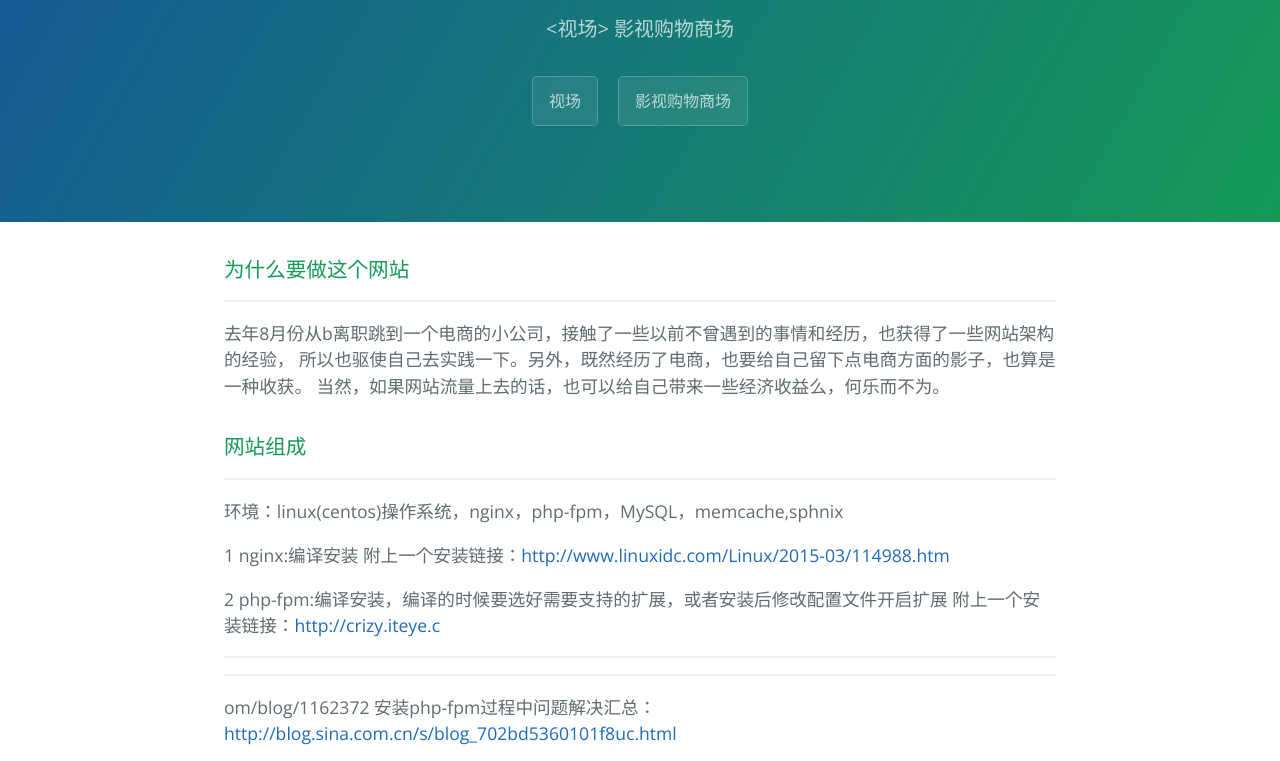
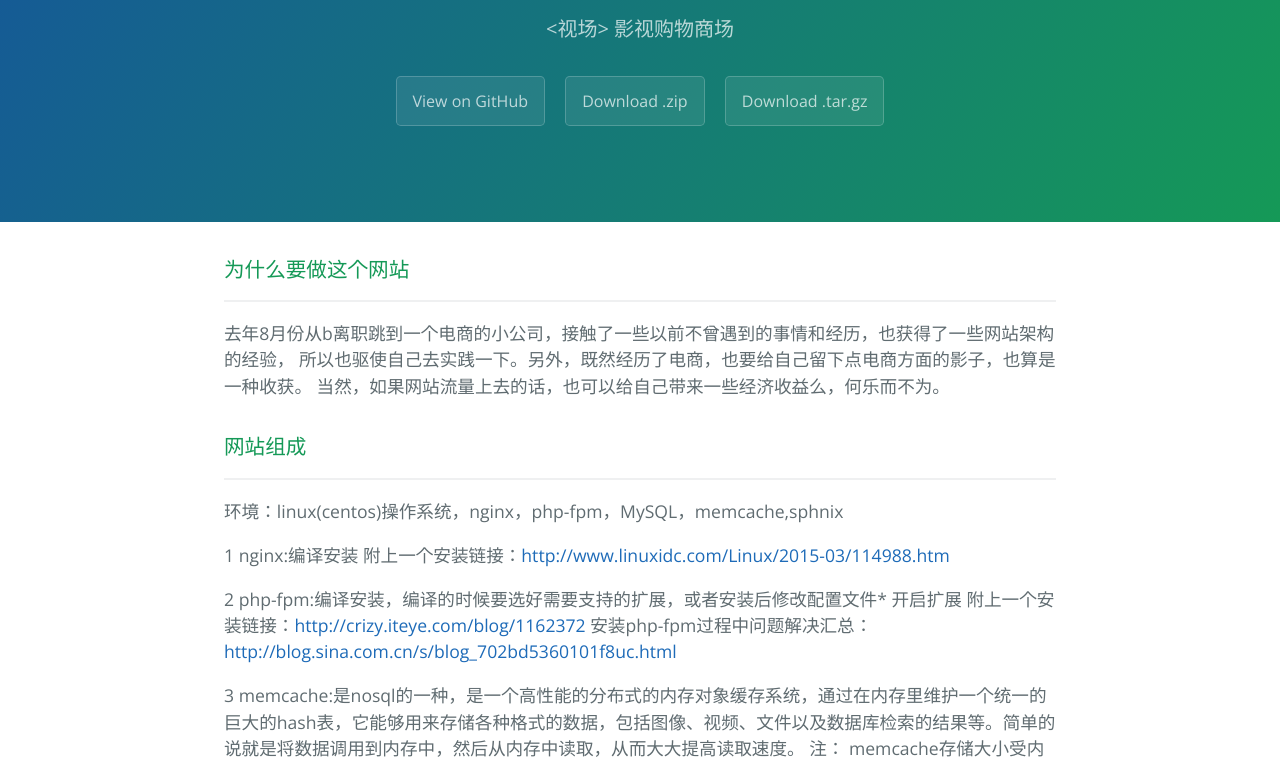
Before and after one commit to guangtouwu/20160413.guangtouwu.github.io, a plain HTML site: page index.html in a window 1280 px wide. Shown: the part 161-922 px from the top of the page. Drawn offline with nearby package versions, Linux system fonts and the light colour scheme.

Commit message:
Create gh-pages branch via GitHub

```diff
--- a/index.html
+++ b/index.html
@@ -13,8 +13,9 @@
     <section class="page-header">
       <h1 class="project-name">自己的第一个网站--安装篇</h1>
       <h2 class="project-tagline">&lt;视场&gt; 影视购物商场</h2>
-      <a href="https://www.videoshopping.cn" class="btn">视场</a>
-      <a href="https://www.videoshopping.cn" class="btn">影视购物商场</a>
+      <a href="https://github.com/guangtouwu/20160413.guangtouwu.github.io" class="btn">View on GitHub</a>
+      <a href="https://github.com/guangtouwu/20160413.guangtouwu.github.io/zipball/master" class="btn">Download .zip</a>
+      <a href="https://github.com/guangtouwu/20160413.guangtouwu.github.io/tarball/master" class="btn">Download .tar.gz</a>
     </section>
 
     <section class="main-content">
@@ -37,14 +38,8 @@
 <p>1 nginx:编译安装
 附上一个安装链接：<a href="http://www.linuxidc.com/Linux/2015-03/114988.htm">http://www.linuxidc.com/Linux/2015-03/114988.htm</a></p>
 
-<p>2 php-fpm:编译安装，编译的时候要选好需要支持的扩展，或者安装后修改配置文件开启扩展
-附上一个安装链接：<a href="http://crizy.iteye.c">http://crizy.iteye.c</a></p>
-
-<hr>
-
-<hr>
-
-<p>om/blog/1162372
+<p>2 php-fpm:编译安装，编译的时候要选好需要支持的扩展，或者安装后修改配置文件* 开启扩展
+附上一个安装链接：<a href="http://crizy.iteye.com/blog/1162372">http://crizy.iteye.com/blog/1162372</a>
 安装php-fpm过程中问题解决汇总：
 <a href="http://blog.sina.com.cn/s/blog_702bd5360101f8uc.html">http://blog.sina.com.cn/s/blog_702bd5360101f8uc.html</a></p>
 
--- a/params.json
+++ b/params.json
@@ -1,6 +1,6 @@
 {
   "name": "自己的第一个网站--安装篇",
   "tagline": "<视场> 影视购物商场",
-  "body": "###为什么要做这个网站\r\n***\r\n\r\n去年8月份从b离职跳到一个电商的小公司，接触了一些以前不曾遇到的事情和经历，也获得了一些网站架构的经验，\r\n所以也驱使自己去实践一下。另外，既然经历了电商，也要给自己留下点电商方面的影子，也算是一种收获。\r\n当然，如果网站流量上去的话，也可以给自己带来一些经济收益么，何乐而不为。\r\n\r\n###网站组成\r\n***\r\n环境：linux(centos)操作系统，nginx，php-fpm，MySQL，memcache,sphnix\r\n\r\n1 nginx:编译安装\r\n附上一个安装链接：http://www.linuxidc.com/Linux/2015-03/114988.htm\r\n\r\n2 php-fpm:编译安装，编译的时候要选好需要支持的扩展，或者安装后修改配置文件开启扩展\r\n附上一个安装链接：http://crizy.iteye.c\r\n***\r\n***\r\n\r\nom/blog/1162372\r\n安装php-fpm过程中问题解决汇总：\r\nhttp://blog.sina.com.cn/s/blog_702bd5360101f8uc.html\r\n\r\n3 memcache:是nosql的一种，是一个高性能的分布式的内存对象缓存系统，通过在内存里维护一个统一的巨大的hash表，它能够用来存储各种格式的数据，包括图像、视频、文件以及数据库检索的结果等。简单的说就是将数据调用到内存中，然后从内存中读取，从而大大提高读取速度。\r\n注：\r\nmemcache存储大小受内存大小限制，只要内容足够大，就可以不断增加item;\r\n过期时间最大为30天，即使永久存储也是最大30天\r\n单个item最大内容为1M,超过不予存储\r\n另外：不支持所有键的检索，不过这是为了提高性能，与redis不同。后面我们再讨论memcache与redis的区别\r\n\r\n安装前需要先安装libevent\r\n安装链接：http://blog.csdn.net/feihu_guest/article/details/8446053\r\n\r\n4 sphnix:使用比较方便，仔细填写配置文件即可\r\n安装链接：http://blog.csdn.net/ikscher/article/details/8478240\r\n同一机器启动多人sphnix进程：http://www.php230.com/sphinx-open-multiple-search-process.html\r\n\r\n5 mysql:本地安装或者直接使用第三方云存储（如，阿里云数据库服务）\r\n\r\n上面只是整理了下各组件的安装及地址，方便大家直接使用。后面会继续整理各组件的使用方法，比如shpnix在php中的使用\r\n\r\n###网站地址\r\n***\r\n[视场](http://videoshopping.cn) www.videoshopping.cn",
+  "body": "###为什么要做这个网站\r\n***\r\n\r\n去年8月份从b离职跳到一个电商的小公司，接触了一些以前不曾遇到的事情和经历，也获得了一些网站架构的经验，\r\n所以也驱使自己去实践一下。另外，既然经历了电商，也要给自己留下点电商方面的影子，也算是一种收获。\r\n当然，如果网站流量上去的话，也可以给自己带来一些经济收益么，何乐而不为。\r\n\r\n###网站组成\r\n***\r\n环境：linux(centos)操作系统，nginx，php-fpm，MySQL，memcache,sphnix\r\n\r\n1 nginx:编译安装\r\n附上一个安装链接：http://www.linuxidc.com/Linux/2015-03/114988.htm\r\n\r\n2 php-fpm:编译安装，编译的时候要选好需要支持的扩展，或者安装后修改配置文件* 开启扩展\r\n附上一个安装链接：http://crizy.iteye.com/blog/1162372\r\n安装php-fpm过程中问题解决汇总：\r\nhttp://blog.sina.com.cn/s/blog_702bd5360101f8uc.html\r\n\r\n3 memcache:是nosql的一种，是一个高性能的分布式的内存对象缓存系统，通过在内存里维护一个统一的巨大的hash表，它能够用来存储各种格式的数据，包括图像、视频、文件以及数据库检索的结果等。简单的说就是将数据调用到内存中，然后从内存中读取，从而大大提高读取速度。\r\n注：\r\nmemcache存储大小受内存大小限制，只要内容足够大，就可以不断增加item;\r\n过期时间最大为30天，即使永久存储也是最大30天\r\n单个item最大内容为1M,超过不予存储\r\n另外：不支持所有键的检索，不过这是为了提高性能，与redis不同。后面我们再讨论memcache与redis的区别\r\n\r\n安装前需要先安装libevent\r\n安装链接：http://blog.csdn.net/feihu_guest/article/details/8446053\r\n\r\n4 sphnix:使用比较方便，仔细填写配置文件即可\r\n安装链接：http://blog.csdn.net/ikscher/article/details/8478240\r\n同一机器启动多人sphnix进程：http://www.php230.com/sphinx-open-multiple-search-process.html\r\n\r\n5 mysql:本地安装或者直接使用第三方云存储（如，阿里云数据库服务）\r\n\r\n上面只是整理了下各组件的安装及地址，方便大家直接使用。后面会继续整理各组件的使用方法，比如shpnix在php中的使用\r\n\r\n###网站地址\r\n***\r\n[视场](http://videoshopping.cn) www.videoshopping.cn",
   "note": "Don't delete this file! It's used internally to help with page regeneration."
 }
```
